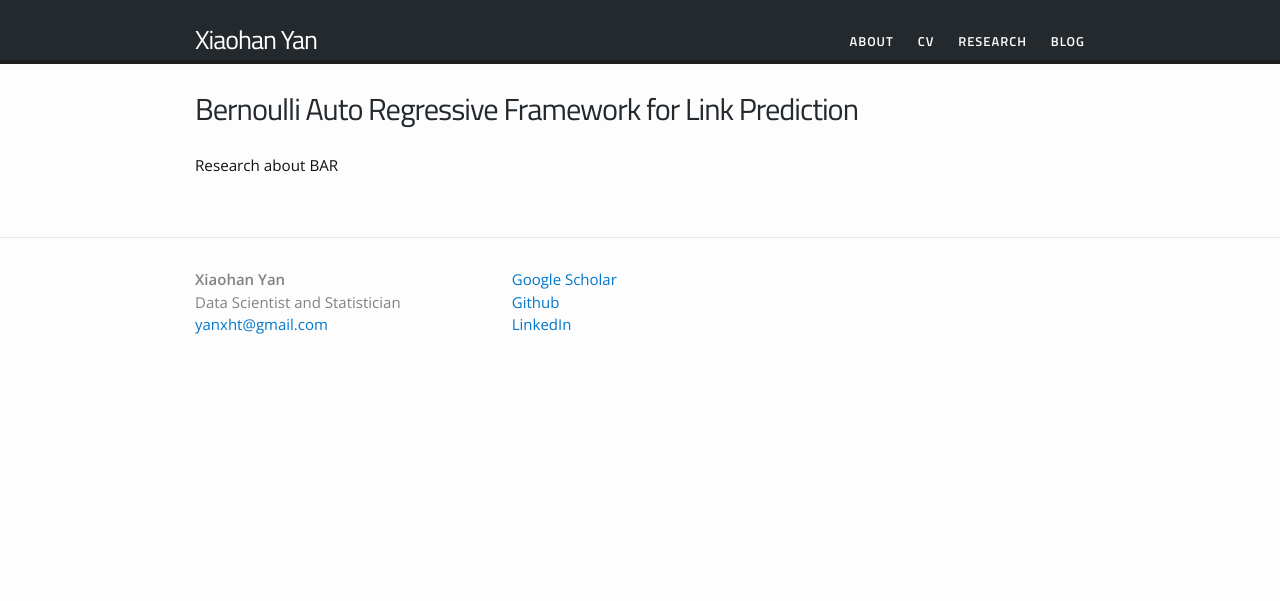
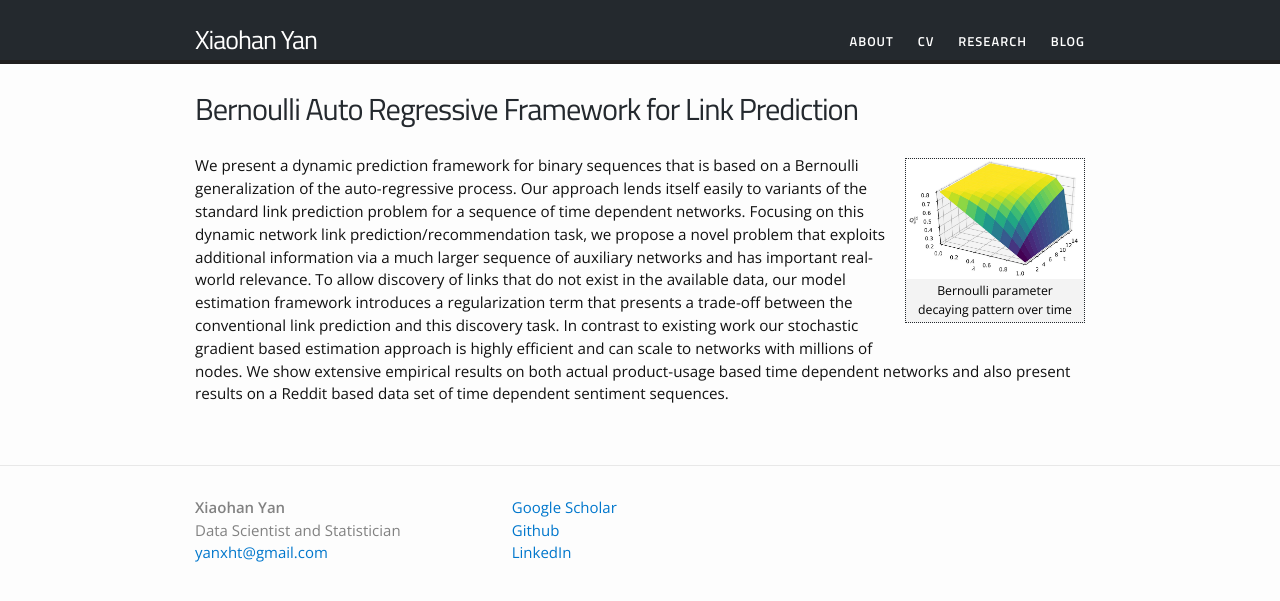
Before and after one commit to yanxht/yanxht.github.io, a Jekyll site: the page built from research/bar.md, in a window 1280 px wide. Shown: the top 601 px of the page. Built offline with Jekyll 4.4.1, drawn with Linux system fonts in a browser that asks for light colours.

Commit message:
Update BAR page

```diff
--- /dev/null
+++ b/_includes/image_partialwidth.html
@@ -0,0 +1,6 @@
+<dl id="" class="wp-caption align{{include.align}}" style="width:{{include.width_perc}}%;min-width:50px">
+
+<dt><a href="{{ include.href }}"><img class="" src="{{ include.url }}" alt="{{ include.caption }}" /></a></dt>
+
+<dd>{{ include.caption }}</dd>
+</dl>
--- a/research/bar.md
+++ b/research/bar.md
@@ -4,4 +4,6 @@
 permalink: /research/bar/
 ---
 
-Research about BAR
+{% include image_partialwidth.html url="/images/BAR_Qt.jpg" caption="Bernoulli parameter decaying pattern over time" width_perc=20 align="right" %}
+
+We present a dynamic prediction framework for binary sequences that is based on a Bernoulli generalization of the auto-regressive process. Our approach lends itself easily to variants of the standard link prediction problem for a sequence of time dependent networks. Focusing on this dynamic network link prediction/recommendation task, we propose a novel problem that exploits additional information via a much larger sequence of auxiliary networks and has important real-world relevance. To allow discovery of links that do not exist in the available data, our model estimation framework introduces a regularization term that presents a trade-off between the conventional link prediction and this discovery task. In contrast to existing work our stochastic gradient based estimation approach is highly efficient and can scale to networks with millions of nodes. We show extensive empirical results on both actual product-usage based time dependent networks and also present results on a Reddit based data set of time dependent sentiment sequences.
```
Also changed, not shown: images/BAR_Qt.jpg (added).
